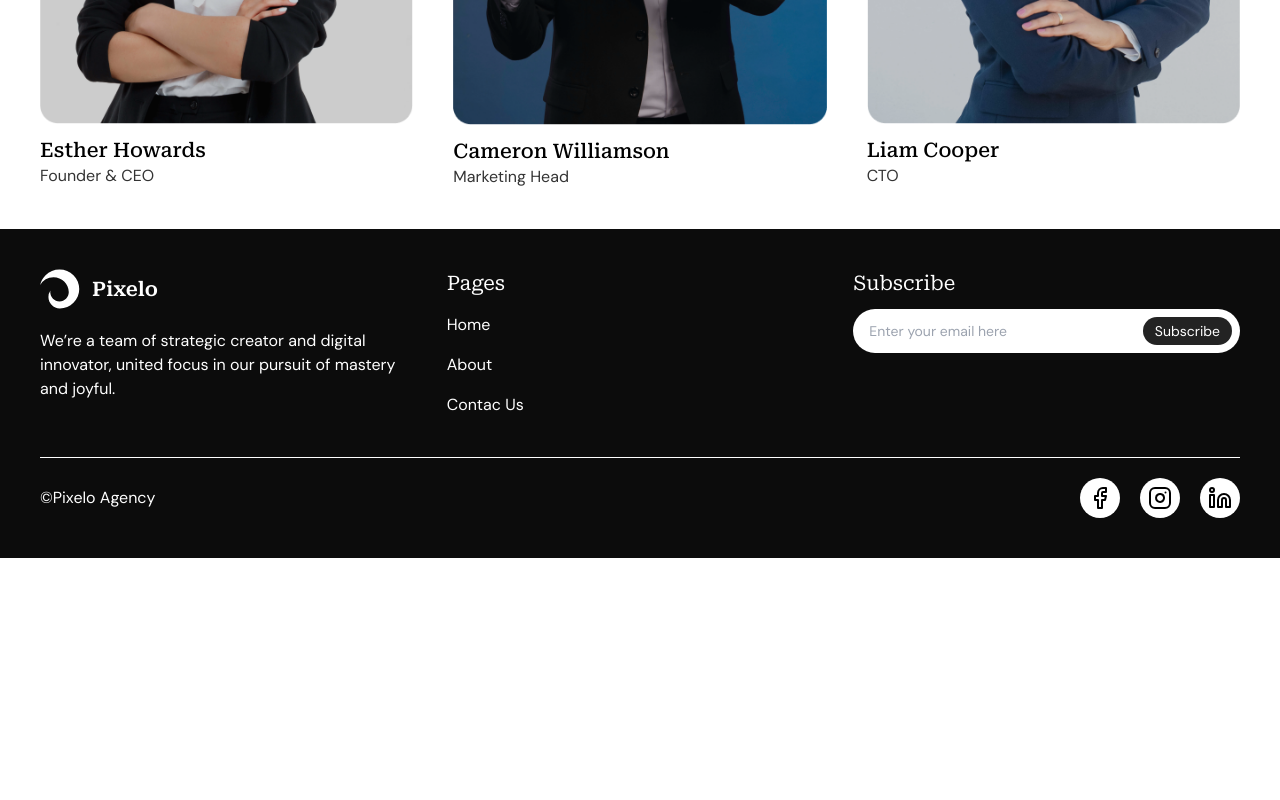
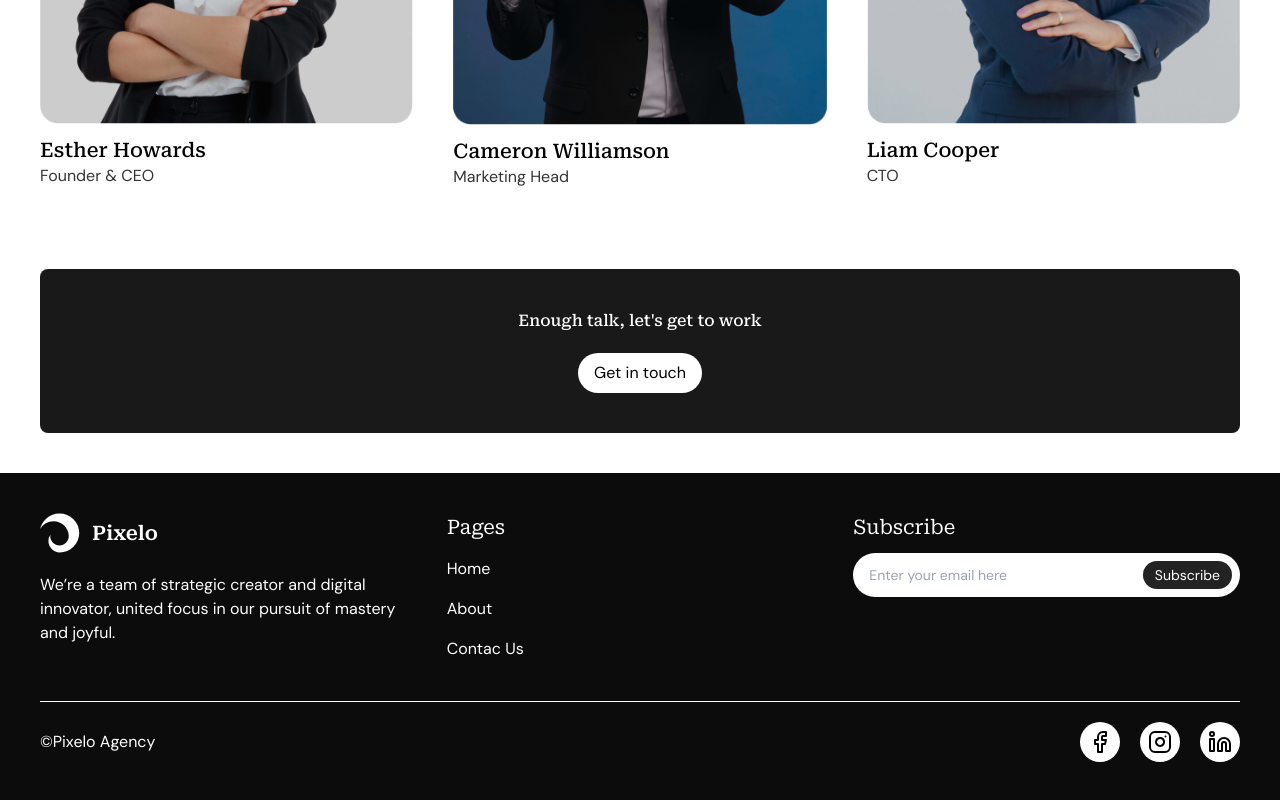
Before and after one commit to igorntwari/pixelo-agency--nextjs, a Next.js app: page /about in a window 1280 px wide. Shown: the part 1544-2344 px from the top of the page. Before the commit the page ends 2102 px from the top, so only its background shows below. Built offline with nearby package versions, Linux system fonts and the light colour scheme.

Commit message:
feat: create contact section-about

```diff
--- a/app/(non-index)/about/page.tsx
+++ b/app/(non-index)/about/page.tsx
@@ -1,3 +1,4 @@
+import Contact from "./sections/contact";
 import Counter from "./sections/counter";
 import HeroAbout from "./sections/hero-about";
 import Mission from "./sections/mission";
@@ -10,6 +11,7 @@ export default function About() {
       <Counter />
       <Mission />
       <Team />
+      <Contact />
     </main>
   );
 }
--- /dev/null
+++ b/app/(non-index)/about/sections/contact.tsx
@@ -0,0 +1,21 @@
+import { robotoSerif } from "@/app/assets";
+import classNames from "classnames";
+import Link from "next/link";
+
+export default function Contact() {
+  return (
+    <section className="width-responsive">
+      <div className="bg-black/90 py-5 sm:py-10 my-10 text-white flex flex-col items-center gap-5 rounded-lg">
+        <h1 className={classNames(robotoSerif.className, "font-medium")}>
+          Enough talk, let&apos;s get to work
+        </h1>
+        <Link
+          href="/contact"
+          className="bg-white text-black rounded-full px-4 py-1 sm:py-2"
+        >
+          Get in touch
+        </Link>
+      </div>
+    </section>
+  );
+}
```
